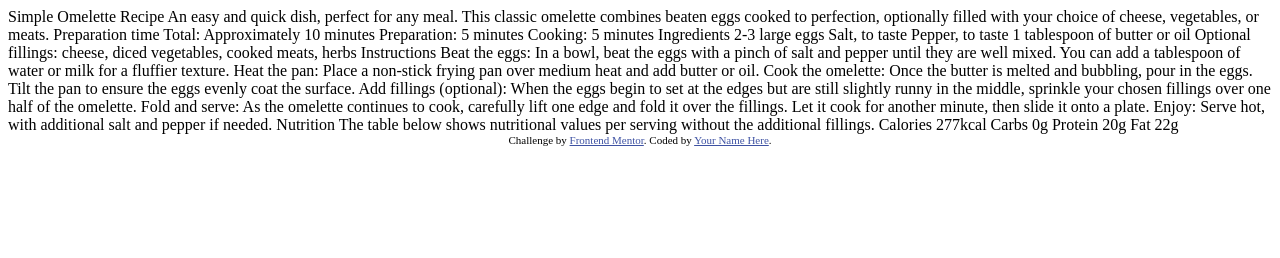
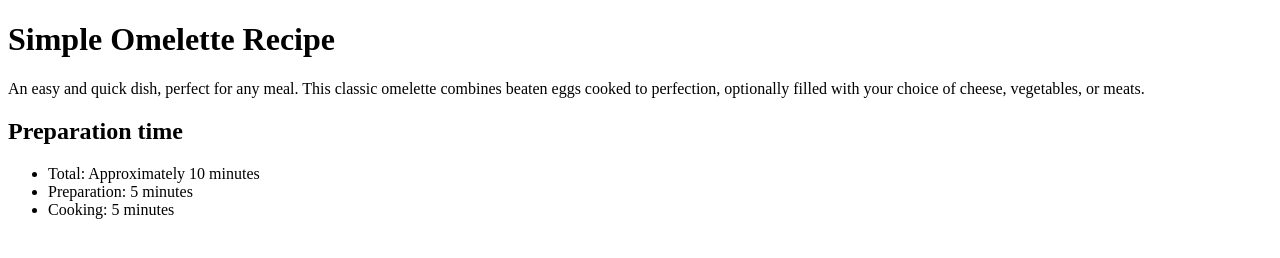
Before and after one commit to lejdenlazaro/-FrontendMentor-recipe-page-main, a plain HTML site: page recipe-page-main/index.html in a window 1280 px wide. Drawn offline with Linux system fonts and the light colour scheme.

Commit message:
Add contents to header section.

```diff
--- a/recipe-page-main/index.html
+++ b/recipe-page-main/index.html
@@ -16,7 +16,14 @@
 </head>
 <body>
   <header>
-
+    <h1>Simple Omelette Recipe</h1>
+    <p>An easy and quick dish, perfect for any meal. This classic omelette combines beaten eggs cooked to perfection, optionally filled with your choice of cheese, vegetables, or meats.</p>
+    <h2>Preparation time</h2>
+    <ul>
+      <li>Total: Approximately 10 minutes</li>
+      <li>Preparation: 5 minutes</li>
+      <li>Cooking: 5 minutes</li>
+    </ul>
   </header>
   <main>
 
@@ -24,62 +31,5 @@
   <footer>
 
   </footer>
-  Simple Omelette Recipe
-
-  An easy and quick dish, perfect for any meal. This classic omelette combines beaten eggs cooked
-  to perfection, optionally filled with your choice of cheese, vegetables, or meats.
-
-  Preparation time
-
-  Total: Approximately 10 minutes
-  Preparation: 5 minutes
-  Cooking: 5 minutes
-
-  Ingredients
-
-  2-3 large eggs
-  Salt, to taste
-  Pepper, to taste
-  1 tablespoon of butter or oil
-  Optional fillings: cheese, diced vegetables, cooked meats, herbs
-
-  Instructions
-
-  Beat the eggs: In a bowl, beat the eggs with a pinch of salt and pepper until they are well mixed.
-  You can add a tablespoon of water or milk for a fluffier texture.
-
-  Heat the pan: Place a non-stick frying pan over medium heat and add butter or oil.
-
-  Cook the omelette: Once the butter is melted and bubbling, pour in the eggs. Tilt the pan to ensure
-  the eggs evenly coat the surface.
-
-  Add fillings (optional): When the eggs begin to set at the edges but are still slightly runny in the
-  middle, sprinkle your chosen fillings over one half of the omelette.
-
-  Fold and serve: As the omelette continues to cook, carefully lift one edge and fold it over the
-  fillings. Let it cook for another minute, then slide it onto a plate.
-
-  Enjoy: Serve hot, with additional salt and pepper if needed.
-
-  Nutrition
-
-  The table below shows nutritional values per serving without the additional fillings.
-
-  Calories
-  277kcal
-
-  Carbs
-  0g
-
-  Protein
-  20g
-
-  Fat
-  22g
-
-  <div class="attribution">
-    Challenge by <a href="https://www.frontendmentor.io?ref=challenge" target="_blank">Frontend Mentor</a>.
-    Coded by <a href="#">Your Name Here</a>.
-  </div>
 </body>
 </html>
```
